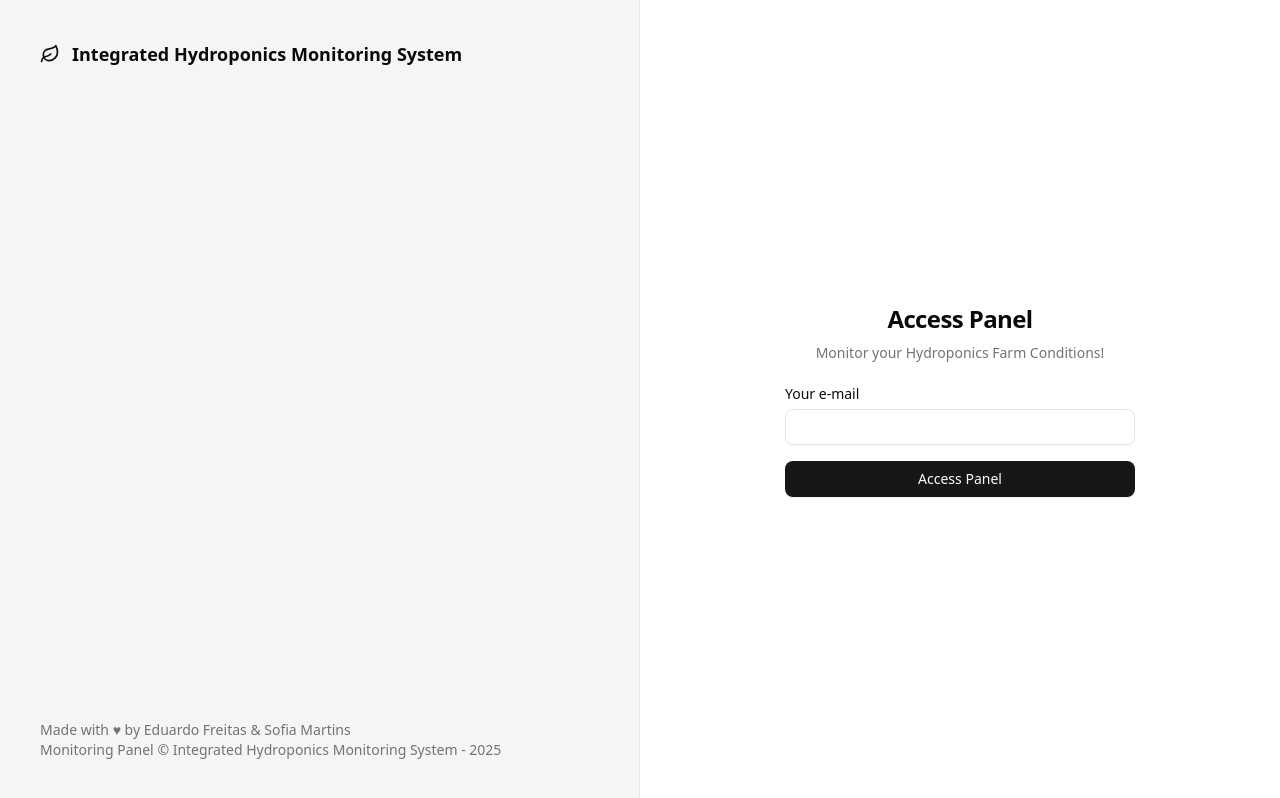
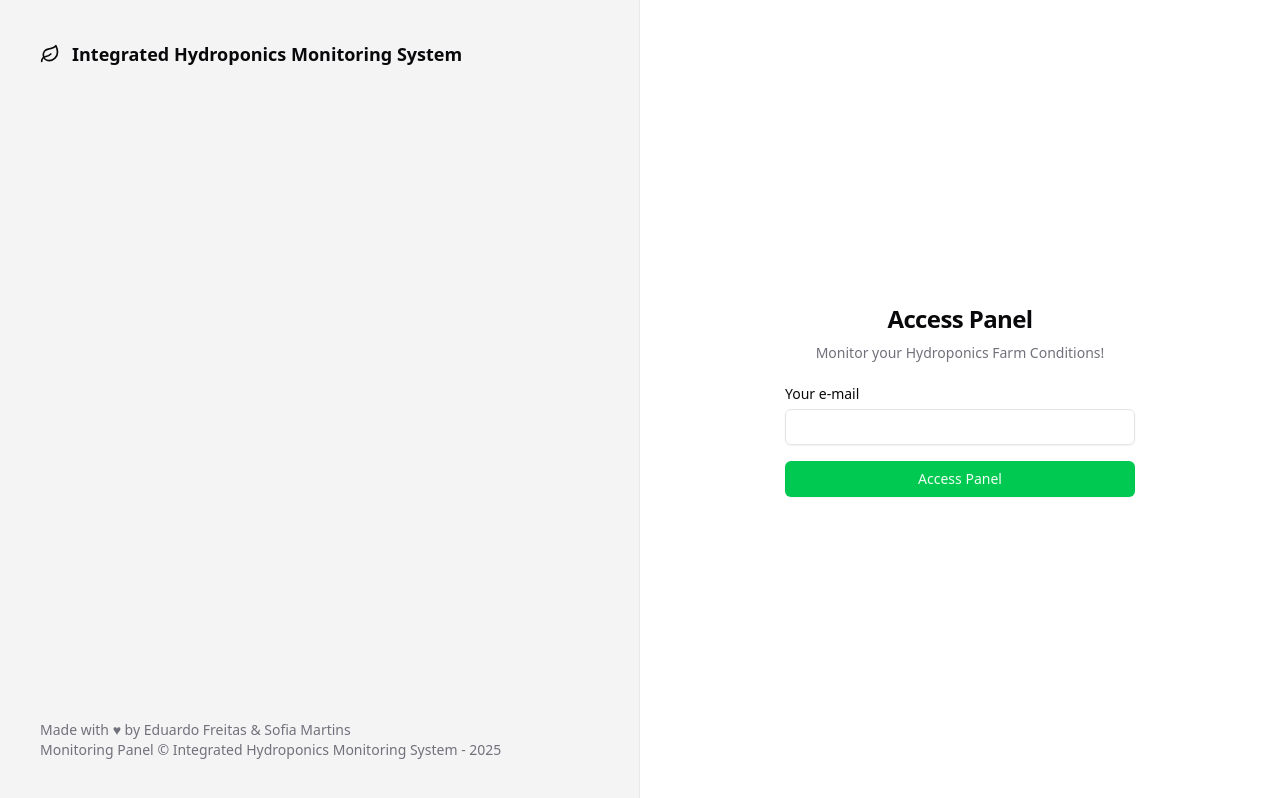
Before and after one commit to dufrtss/hydroponics-app, a React (Vite) app: page /sign-in in a window 1280 px wide. Built offline with nearby package versions, Linux system fonts and the light colour scheme; the HTML template or start-up script is replaced by a standard one.

Commit message:
added a green theme and the leaf icon as favicon

```diff
--- a/index.html
+++ b/index.html
@@ -2,7 +2,7 @@
 <html lang="en">
   <head>
     <meta charset="UTF-8" />
-    <!-- <link rel="icon" type="image/svg+xml" href="/vite.svg" /> -->
+    <link rel="icon" type="image/svg+xml" href="/leaf.svg" />
     <meta name="viewport" content="width=device-width, initial-scale=1.0" />
     <title>Hydroponics Integrated System</title>
   </head>
--- a/src/styles/global.css
+++ b/src/styles/global.css
@@ -47,72 +47,72 @@
 }
 
 :root {
-  --radius: 0.625rem;
+  --radius: 0.5rem;
   --background: oklch(1 0 0);
-  --foreground: oklch(0.145 0 0);
+  --foreground: oklch(0.141 0.005 285.823);
   --card: oklch(1 0 0);
-  --card-foreground: oklch(0.145 0 0);
+  --card-foreground: oklch(0.141 0.005 285.823);
   --popover: oklch(1 0 0);
-  --popover-foreground: oklch(0.145 0 0);
-  --primary: oklch(0.205 0 0);
-  --primary-foreground: oklch(0.985 0 0);
-  --secondary: oklch(0.97 0 0);
-  --secondary-foreground: oklch(0.205 0 0);
-  --muted: oklch(0.97 0 0);
-  --muted-foreground: oklch(0.556 0 0);
-  --accent: oklch(0.97 0 0);
-  --accent-foreground: oklch(0.205 0 0);
+  --popover-foreground: oklch(0.141 0.005 285.823);
+  --primary: oklch(0.723 0.219 149.579);
+  --primary-foreground: oklch(0.982 0.018 155.826);
+  --secondary: oklch(0.967 0.001 286.375);
+  --secondary-foreground: oklch(0.21 0.006 285.885);
+  --muted: oklch(0.967 0.001 286.375);
+  --muted-foreground: oklch(0.552 0.016 285.938);
+  --accent: oklch(0.967 0.001 286.375);
+  --accent-foreground: oklch(0.21 0.006 285.885);
   --destructive: oklch(0.577 0.245 27.325);
-  --border: oklch(0.922 0 0);
-  --input: oklch(0.922 0 0);
-  --ring: oklch(0.708 0 0);
+  --border: oklch(0.92 0.004 286.32);
+  --input: oklch(0.92 0.004 286.32);
+  --ring: oklch(0.723 0.219 149.579);
   --chart-1: oklch(0.646 0.222 41.116);
   --chart-2: oklch(0.6 0.118 184.704);
   --chart-3: oklch(0.398 0.07 227.392);
   --chart-4: oklch(0.828 0.189 84.429);
   --chart-5: oklch(0.769 0.188 70.08);
   --sidebar: oklch(0.985 0 0);
-  --sidebar-foreground: oklch(0.145 0 0);
-  --sidebar-primary: oklch(0.205 0 0);
-  --sidebar-primary-foreground: oklch(0.985 0 0);
-  --sidebar-accent: oklch(0.97 0 0);
-  --sidebar-accent-foreground: oklch(0.205 0 0);
-  --sidebar-border: oklch(0.922 0 0);
-  --sidebar-ring: oklch(0.708 0 0);
+  --sidebar-foreground: oklch(0.141 0.005 285.823);
+  --sidebar-primary: oklch(0.723 0.219 149.579);
+  --sidebar-primary-foreground: oklch(0.982 0.018 155.826);
+  --sidebar-accent: oklch(0.967 0.001 286.375);
+  --sidebar-accent-foreground: oklch(0.21 0.006 285.885);
+  --sidebar-border: oklch(0.92 0.004 286.32);
+  --sidebar-ring: oklch(0.723 0.219 149.579);
 }
 
 .dark {
-  --background: oklch(0.145 0 0);
+  --background: oklch(0.141 0.005 285.823);
   --foreground: oklch(0.985 0 0);
-  --card: oklch(0.205 0 0);
+  --card: oklch(0.21 0.006 285.885);
   --card-foreground: oklch(0.985 0 0);
-  --popover: oklch(0.205 0 0);
+  --popover: oklch(0.21 0.006 285.885);
   --popover-foreground: oklch(0.985 0 0);
-  --primary: oklch(0.922 0 0);
-  --primary-foreground: oklch(0.205 0 0);
-  --secondary: oklch(0.269 0 0);
+  --primary: oklch(0.696 0.17 162.48);
+  --primary-foreground: oklch(0.393 0.095 152.535);
+  --secondary: oklch(0.274 0.006 286.033);
   --secondary-foreground: oklch(0.985 0 0);
-  --muted: oklch(0.269 0 0);
-  --muted-foreground: oklch(0.708 0 0);
-  --accent: oklch(0.269 0 0);
+  --muted: oklch(0.274 0.006 286.033);
+  --muted-foreground: oklch(0.705 0.015 286.067);
+  --accent: oklch(0.274 0.006 286.033);
   --accent-foreground: oklch(0.985 0 0);
   --destructive: oklch(0.704 0.191 22.216);
   --border: oklch(1 0 0 / 10%);
   --input: oklch(1 0 0 / 15%);
-  --ring: oklch(0.556 0 0);
+  --ring: oklch(0.527 0.154 150.069);
   --chart-1: oklch(0.488 0.243 264.376);
   --chart-2: oklch(0.696 0.17 162.48);
   --chart-3: oklch(0.769 0.188 70.08);
   --chart-4: oklch(0.627 0.265 303.9);
   --chart-5: oklch(0.645 0.246 16.439);
-  --sidebar: oklch(0.205 0 0);
+  --sidebar: oklch(0.21 0.006 285.885);
   --sidebar-foreground: oklch(0.985 0 0);
-  --sidebar-primary: oklch(0.488 0.243 264.376);
-  --sidebar-primary-foreground: oklch(0.985 0 0);
-  --sidebar-accent: oklch(0.269 0 0);
+  --sidebar-primary: oklch(0.696 0.17 162.48);
+  --sidebar-primary-foreground: oklch(0.393 0.095 152.535);
+  --sidebar-accent: oklch(0.274 0.006 286.033);
   --sidebar-accent-foreground: oklch(0.985 0 0);
   --sidebar-border: oklch(1 0 0 / 10%);
-  --sidebar-ring: oklch(0.556 0 0);
+  --sidebar-ring: oklch(0.527 0.154 150.069);
 }
 
 @layer base {
```
Also changed, not shown: public/leaf.svg (added).
